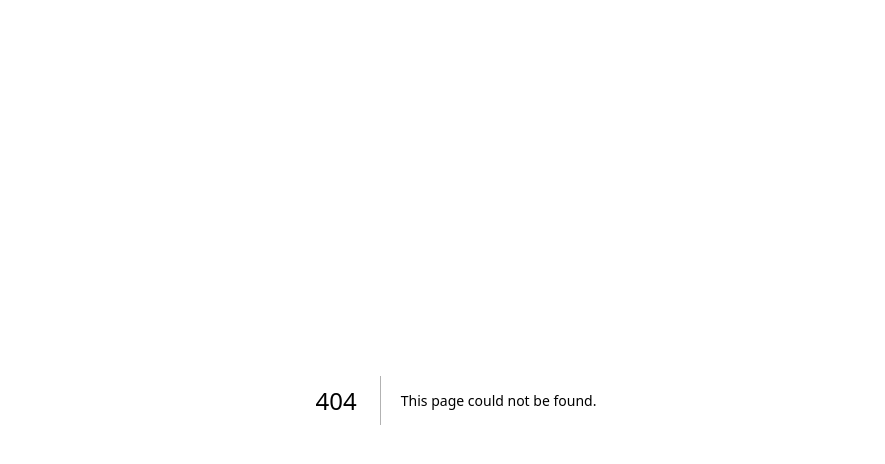
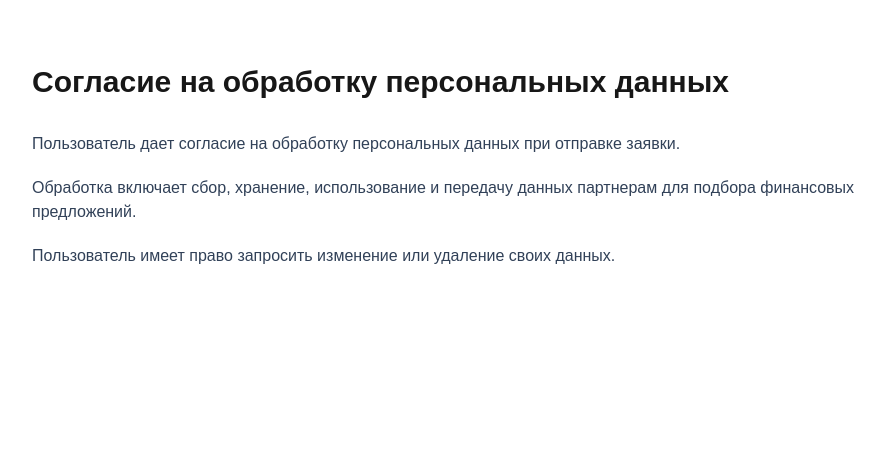
Before and after one commit to 89511111230m-design/vse-zaimy, a Next.js app: page /personal-data in a window 1280 px wide. Before the commit this address had no page. Shown: the top 464 px of the page, without its empty margins (184-1069 px from the left). Built offline with nearby package versions, Linux system fonts and the light colour scheme.

Commit message:
add legal pages

```diff
--- /dev/null
+++ b/app/app/terms/page.tsx
@@ -0,0 +1,31 @@
+export default function TermsPage() {
+  return (
+    <main className="mx-auto max-w-4xl px-6 py-16">
+
+      <h1 className="text-3xl font-black">
+        Пользовательское соглашение
+      </h1>
+
+      <div className="mt-8 space-y-5 text-slate-700">
+
+        <p>
+          Сервис ВСЕ ЗАЙМЫ предоставляет информационные
+          услуги по подбору финансовых предложений.
+        </p>
+
+        <p>
+          Сервис не является банком, МФО или кредитной
+          организацией и не принимает решения
+          о выдаче денежных средств.
+        </p>
+
+        <p>
+          Окончательное решение по заявке принимается
+          финансовой организацией.
+        </p>
+
+      </div>
+
+    </main>
+  );
+}
--- /dev/null
+++ b/app/personal-data/page.tsx
@@ -0,0 +1,31 @@
+export default function PersonalDataPage() {
+  return (
+    <main className="mx-auto max-w-4xl px-6 py-16">
+
+      <h1 className="text-3xl font-black">
+        Согласие на обработку персональных данных
+      </h1>
+
+      <div className="mt-8 space-y-5 text-slate-700">
+
+        <p>
+          Пользователь дает согласие на обработку
+          персональных данных при отправке заявки.
+        </p>
+
+        <p>
+          Обработка включает сбор, хранение,
+          использование и передачу данных партнерам
+          для подбора финансовых предложений.
+        </p>
+
+        <p>
+          Пользователь имеет право запросить изменение
+          или удаление своих данных.
+        </p>
+
+      </div>
+
+    </main>
+  );
+}
```
Also changed, not shown: 1 other file (tests, documents, lock files or other folders).
